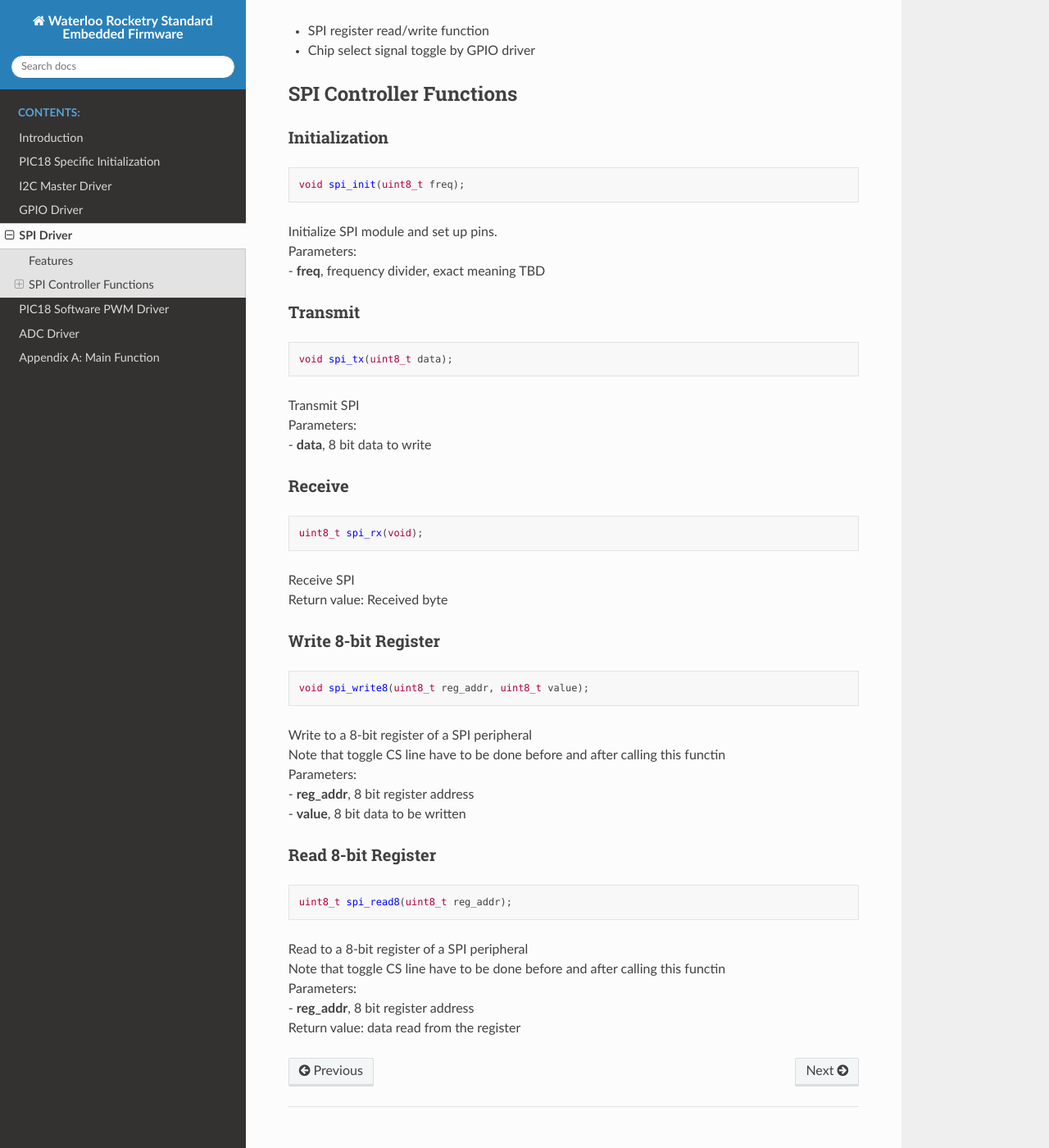
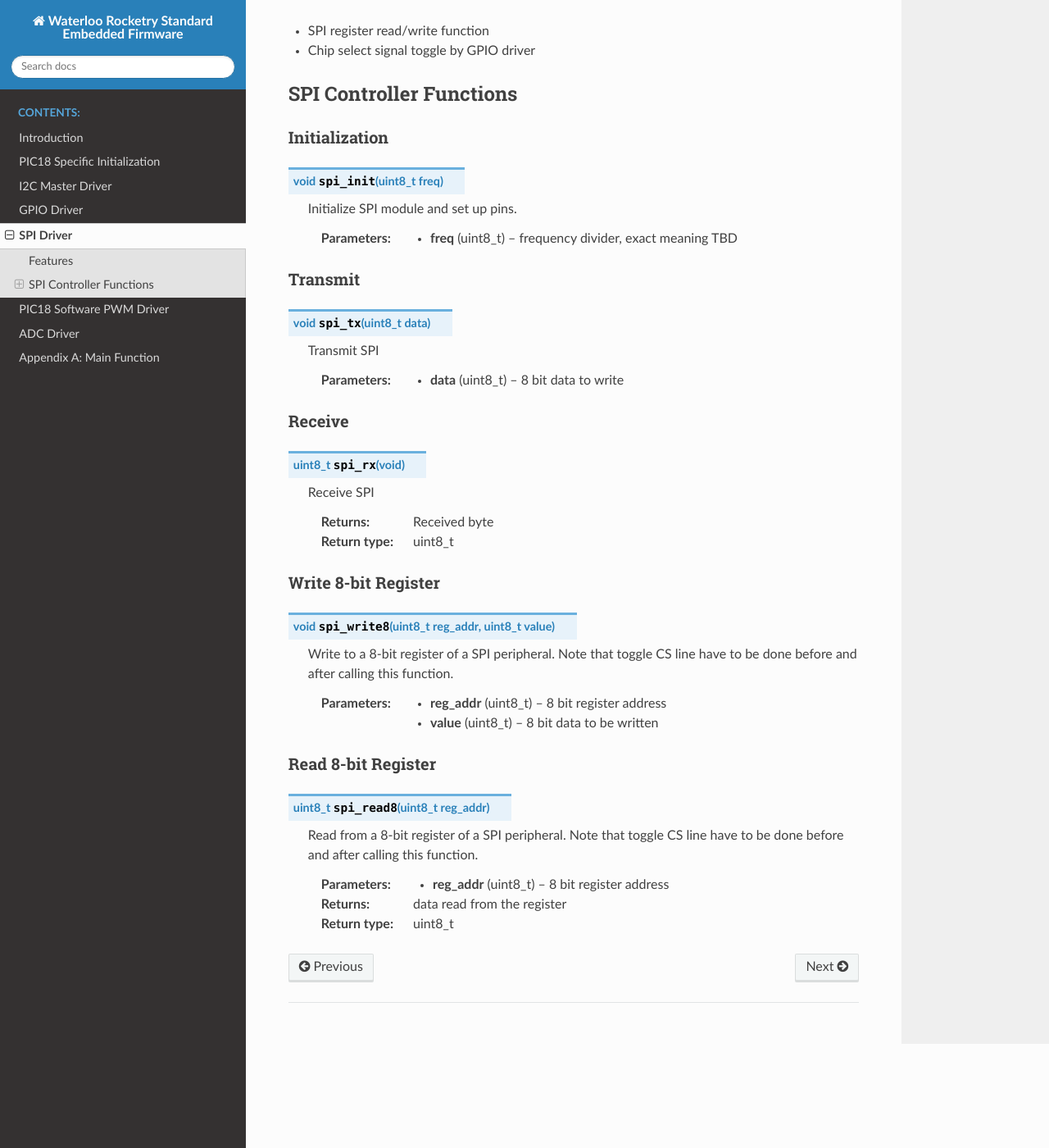
Before and after one commit to waterloo-rocketry/rocketlib, a Sphinx documentation site: the page built from doc/spi_driver.rst, in a window 1280 px wide and 1400 px high, scrolled down 190 px. Shown: the whole window at 82% size. Built offline with Sphinx 7.4.7 and the Read the Docs theme 2.0.0, drawn with Linux system fonts in a browser that asks for light colours.

Commit message:
finishing converting spi_driver docs to sphinx c domain

```diff
--- a/doc/spi_driver.rst
+++ b/doc/spi_driver.rst
@@ -8,55 +8,49 @@ Features
 
 SPI Controller Functions
 ========================
+
 Initialization
 --------------
-.. code-block:: c
+.. c:function:: void spi_init(uint8_t freq)
 
-	void spi_init(uint8_t freq);
+   Initialize SPI module and set up pins.
 
-| Initialize SPI module and set up pins.
-| Parameters:
-| - **freq**, frequency divider, exact meaning TBD
+   :param uint8_t freq: frequency divider, exact meaning TBD
 
 Transmit
 --------
-.. code-block:: c
+.. c:function:: void spi_tx(uint8_t data)
 
-	void spi_tx(uint8_t data);
+   Transmit SPI
 
-| Transmit SPI
-| Parameters:
-| - **data**, 8 bit data to write
+   :param uint8_t data: 8 bit data to write
 
 Receive
 -------
-.. code-block:: c
+.. c:function:: uint8_t spi_rx(void)
 
-	uint8_t spi_rx(void);
+   Receive SPI
 
-| Receive SPI
-| Return value: Received byte
+   :return: Received byte
+   :rtype: uint8_t
 
 Write 8-bit Register
 --------------------
-.. code-block:: c
+.. c:function:: void spi_write8(uint8_t reg_addr, uint8_t value)
 
-	void spi_write8(uint8_t reg_addr, uint8_t value);
+   Write to a 8-bit register of a SPI peripheral.
+   Note that toggle CS line have to be done before and after calling this function.
 
-| Write to a 8-bit register of a SPI peripheral
-| Note that toggle CS line have to be done before and after calling this functin
-| Parameters:
-| - **reg_addr**, 8 bit register address
-| - **value**, 8 bit data to be written
+   :param uint8_t reg_addr: 8 bit register address
+   :param uint8_t value: 8 bit data to be written
 
 Read 8-bit Register
 -------------------
-.. code-block:: c
+.. c:function:: uint8_t spi_read8(uint8_t reg_addr)
 
-	uint8_t spi_read8(uint8_t reg_addr);
+   Read from a 8-bit register of a SPI peripheral.
+   Note that toggle CS line have to be done before and after calling this function.
 
-| Read to a 8-bit register of a SPI peripheral
-| Note that toggle CS line have to be done before and after calling this functin
-| Parameters:
-| - **reg_addr**, 8 bit register address
-| Return value: data read from the register
+   :param uint8_t reg_addr: 8 bit register address
+   :return: data read from the register
+   :rtype: uint8_t
```
